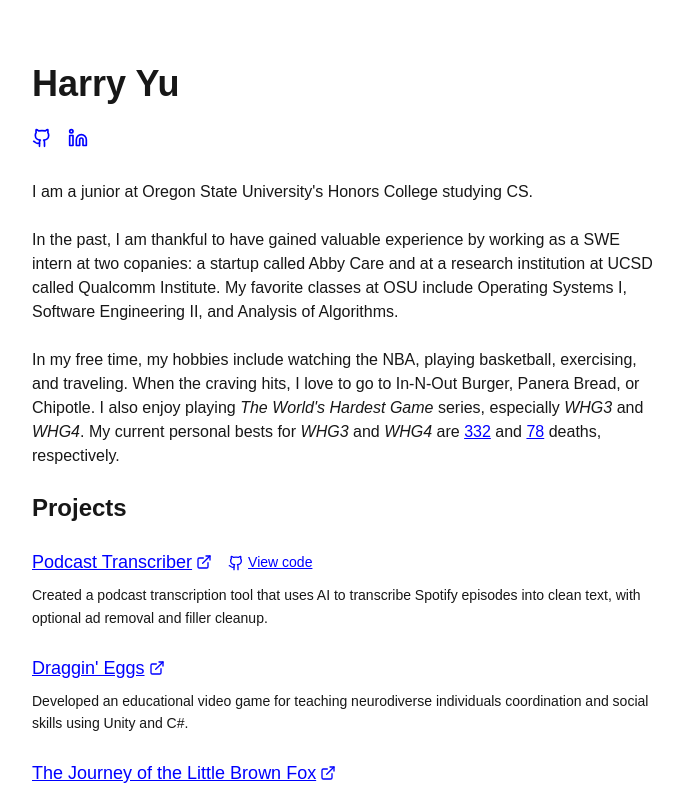
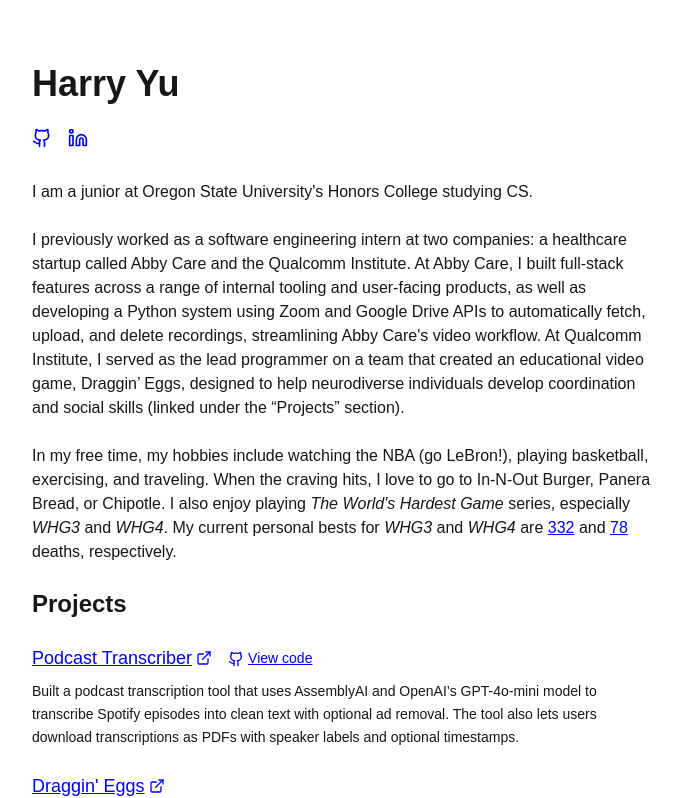
Before and after one commit to harry23yu/PersonalWebsite, a Next.js app: page / in a window 1280 px wide. Shown: the top 798 px of the page, without its empty margins (296-979 px from the left). Built offline with nearby package versions, Linux system fonts and the light colour scheme.

Commit message:
Added what I did at Abby Care and Qualcomm Institute

```diff
--- a/src/app/page.js
+++ b/src/app/page.js
@@ -37,11 +37,11 @@
           </p>
           <br></br>
           <p>
-            In the past, I am thankful to have gained valuable experience by working as a SWE intern at two copanies: a startup called Abby Care and at a research institution at UCSD called Qualcomm Institute. My favorite classes at OSU include Operating Systems I, Software Engineering II, and Analysis of Algorithms.
+            I previously worked as a software engineering intern at two companies: a healthcare startup called Abby Care and the Qualcomm Institute. At Abby Care, I built full-stack features across a range of internal tooling and user-facing products, as well as developing a Python system using Zoom and Google Drive APIs to automatically fetch, upload, and delete recordings, streamlining Abby Care's video workflow. At Qualcomm Institute, I served as the lead programmer on a team that created an educational video game, Draggin’ Eggs, designed to help neurodiverse individuals develop coordination and social skills (linked under the “Projects” section).
           </p>
           <br></br>
           <p>
-            In my free time, my hobbies include watching the NBA, playing basketball, exercising, and traveling. When the craving hits, I love to go to In-N-Out Burger, Panera Bread, or Chipotle. I also enjoy playing <i>{"The World's Hardest Game"}</i> series, especially <i>WHG3</i> and <i>WHG4</i>. My current personal bests for <i>WHG3</i> and <i>WHG4</i> are <a href="https://www.youtube.com/watch?v=xddAxg-IM00" target="_blank" rel="noopener noreferrer">332</a> and <a href="https://www.youtube.com/watch?v=LcKlJjXf7gE" target="_blank" rel="noopener noreferrer">78</a> deaths, respectively.
+            In my free time, my hobbies include watching the NBA (go LeBron!), playing basketball, exercising, and traveling. When the craving hits, I love to go to In-N-Out Burger, Panera Bread, or Chipotle. I also enjoy playing <i>{"The World's Hardest Game"}</i> series, especially <i>WHG3</i> and <i>WHG4</i>. My current personal bests for <i>WHG3</i> and <i>WHG4</i> are <a href="https://www.youtube.com/watch?v=xddAxg-IM00" target="_blank" rel="noopener noreferrer">332</a> and <a href="https://www.youtube.com/watch?v=LcKlJjXf7gE" target="_blank" rel="noopener noreferrer">78</a> deaths, respectively.
           </p>
         </section>
 
@@ -74,7 +74,8 @@
             </div>
 
             <p className="text-muted-foreground text-sm mt-2 leading-relaxed">
-              Created a podcast transcription tool that uses AI to transcribe Spotify episodes into clean text, with optional ad removal and filler cleanup.
+              Built a podcast transcription tool that uses AssemblyAI and OpenAI’s GPT-4o-mini model to
+              transcribe Spotify episodes into clean text with optional ad removal. The tool also lets users download transcriptions as PDFs with speaker labels and optional timestamps.
             </p>
           </div>
 
```
